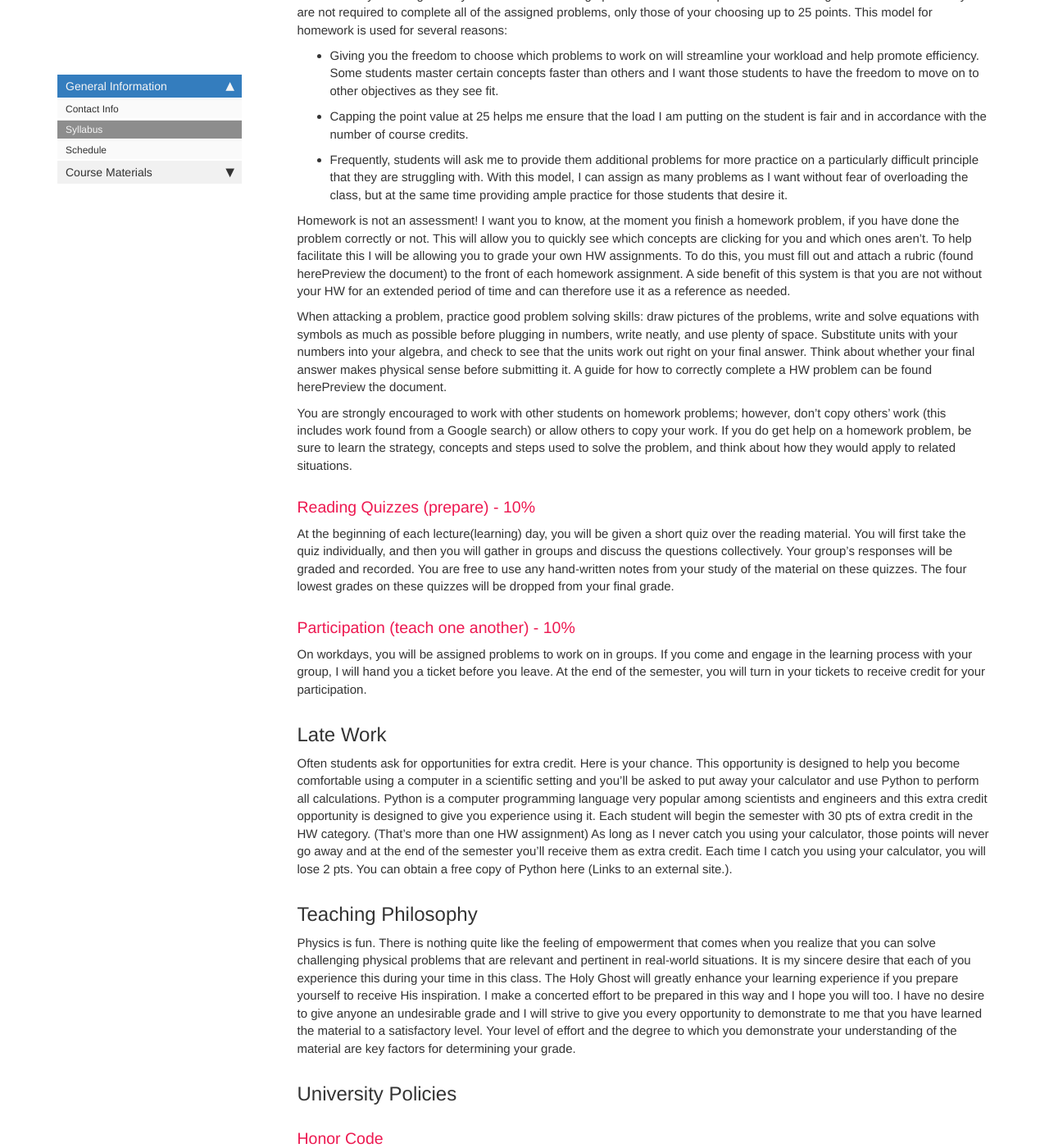
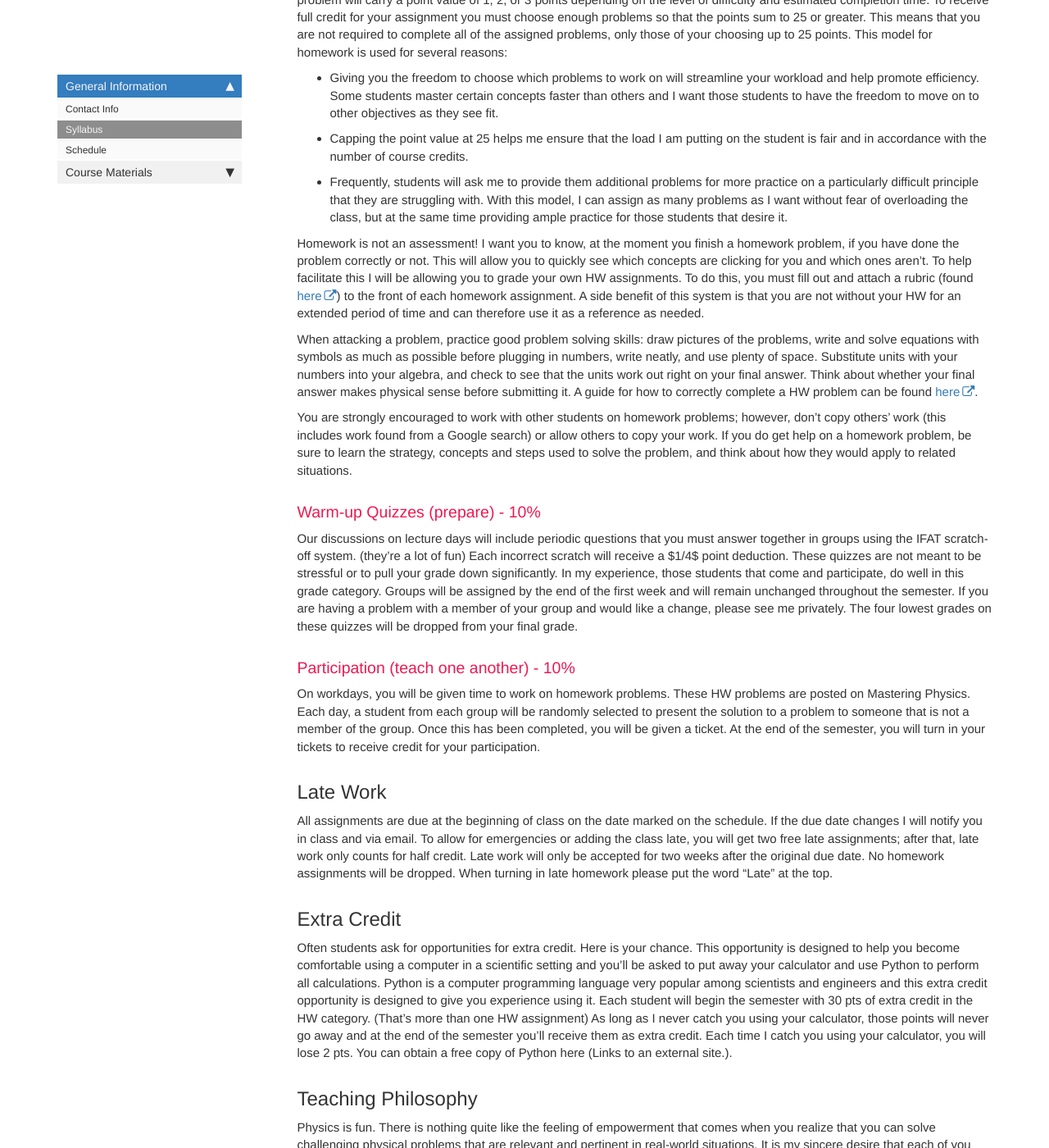
Before and after one commit to lancejnelson/PH323, a Jekyll site: the page built from course_docs/syllabus.md, in a window 1280 px wide and 1400 px high, scrolled down 3049 px. Shown: the whole window at 82% size. Built offline with Jekyll 4.4.1, drawn with Linux system fonts in a browser that asks for light colours; comment, search, counter and statistics services are not loaded; some of the changed text lies outside the part shown.

Commit message:
Added homework rubric and 3dbsnub doc

```diff
--- a/course_docs/syllabus.md
+++ b/course_docs/syllabus.md
@@ -12,7 +12,13 @@ folder: course_docs
 
 ## Course Introduction
 
-This course is the first semester in the Principles of Physics sequence. The course is designed for students majoring in the disciplines of science, engineering, and mathematics. The course will cover the following topics: Newton's Laws, linear and circular motion, forces, conservation of energy, conservation of momentum, and gravity. These areas of study are important in a wide variety of engineering and scientific disciplines.
+This course is the first semester in the Principles of Physics
+sequence. The course is designed for students majoring in the
+disciplines of science, engineering, and mathematics. The course will
+cover the following topics: Newton's Laws, linear and circular motion,
+forces, conservation of energy, conservation of momentum, and
+gravity. These areas of study are important in a wide variety of
+engineering and scientific disciplines.
 
 ## Course Materials
 
@@ -29,7 +35,12 @@ Physics][onlineaccess].
 
 ## Course Outcomes
 
-This course focuses on the following five fundamental areas of Newtonian physics: Newton's laws, conservation of energy, conservation of momentum, rotational motion, and orbital motion. Additionally, there is a strong emphasis on graphical and numerical analysis in the context of introductory Newtonian mechanics. Specifically, after taking this course, you should:
+This course focuses on the following five fundamental areas of
+Newtonian physics: Newton's laws, conservation of energy, conservation
+of momentum, rotational motion, and orbital motion. Additionally,
+there is a strong emphasis on graphical and numerical analysis in the
+context of introductory Newtonian mechanics. Specifically, after
+taking this course, you should:
 
 1. have a strong conceptual understanding of Newtonian mechanics.
 2. have strong problem-solving skills.
@@ -45,7 +56,16 @@ This course focuses on the following five fundamental areas of Newtonian physics
 
 You should have already completed or are currently enrolled in MATH 112 (Calculus).
 
- Note: Of necessity, we will use calculus before it is covered in a concurrent MATH 112 class. While concurrent registration of MATH 112 does satisfy the pre-requisite for this class, my experience strongly indicates that those who have completed MATH 112 before taking this class perform better. If you are taking MATH 112 concurrently, I am not encouraging you to drop this class. Rather, you should prepare yourself to learn some calculus in this class before you encounter it in your math class. I am happy to help in this process and I plan to teach the needed math as it presents itself, but you will need to maintain a positive, I-can-learn-new-things attitude to succeed.
+ Note: Of necessity, we will use calculus before it is covered in a
+ concurrent MATH 112 class. While concurrent registration of MATH 112
+ does satisfy the pre-requisite for this class, my experience strongly
+ indicates that those who have completed MATH 112 before taking this
+ class perform better. If you are taking MATH 112 concurrently, I am
+ not encouraging you to drop this class. Rather, you should prepare
+ yourself to learn some calculus in this class before you encounter it
+ in your math class. I am happy to help in this process and I plan to
+ teach the needed math as it presents itself, but you will need to
+ maintain a positive, I-can-learn-new-things attitude to succeed.
 
 ## Schedule
 
@@ -90,22 +110,25 @@ Your grades will be determined according to the following weights:
 ### Weekly quizzes (assessment) - 50%
 
 Quizzes are given on a weekly basis, and can be accessed via
-iLearn. These quizzes will be made available starting on Tuesday and
-closing Friday evening. Content mastery from the previous week's
-objectives as well as the least-mastered objectives from the preceding
-three weeks will be assessed on these quizzes. You will be allowed two
-attempts for weekly quizzes. You are not at any time to consult _the
-book_, the internet, or any other individual. However, because it is a
-take-home assessment, you do have the freedom to take the quiz over a
-time frame of your choosing. If you complete a portion of the quiz and
-want to step away for a nap or a snack before returning, you are free
-to do so. However, you are responsible to ensure that you do not come
-in contact with any information (people, internet, text, etc.) that
-would change how you would respond to a question.
+iLearn. (see [here][quizzesLink] These quizzes will be made available
+starting on Tuesday and closing Friday evening. Content mastery from
+the previous week's objectives as well as the least-mastered
+objectives from the preceding three weeks will be assessed on these
+quizzes. You will be allowed two attempts for weekly quizzes. You are
+not at any time to consult ___the book___, ___the internet___, or any other
+individual. However, because it is a take-home assessment, you do have
+the freedom to take the quiz over a time frame of your choosing. If
+you complete a portion of the quiz and want to step away for a nap or
+a snack before returning, you are free to do so. However, you are
+responsible to ensure that you do not come in contact with any
+information (people, internet, text, etc.) that would change how you
+would respond to a question.
 
 I reserve the right to require you to take the quiz in the testing
 center so it can be proctored by a third party.
 
+
+[quizzesLink]: https://byui.instructure.com/courses/58656/modules
 #### Receiving partial credit
 
 Often, a minor error in your work will result in an incorrect answer
@@ -141,10 +164,13 @@ finish a homework problem, if you have done the problem correctly or
 not.  This will allow you to quickly see which concepts are clicking
 for you and which ones aren't. To help facilitate this I will be
 allowing you to grade your own HW assignments. To do this, you must
-fill out and attach a rubric (found herePreview the document) to the
+fill out and attach a rubric (found [here][hwRubric]) to the
 front of each homework assignment.  A side benefit of this system is
 that you are not without your HW for an extended period of time and
 can therefore use it as a reference as needed.
+
+[hwRubric]: https://lancejnelson.github.io/PH121/files/homeworkRubric.pdf
+
 
 When attacking a problem, practice good problem solving skills: draw
 pictures of the problems, write and solve equations with symbols as
@@ -153,7 +179,9 @@ plenty of space. Substitute units with your numbers into your algebra,
 and check to see that the units work out right on your final
 answer. Think about whether your final answer makes physical sense
 before submitting it.  A guide for how to correctly complete a HW
-problem can be found herePreview the document.
+problem can be found [here][3DBESNUB].
+
+[3DBESNUB]: https://lancejnelson.github.io/PH121/files/2DBESNUB.pdf
 
 You are strongly encouraged to work with other students on homework
 problems; however, don't copy others' work (this includes work found
@@ -162,24 +190,43 @@ help on a homework problem, be sure to learn the strategy, concepts
 and steps used to solve the problem, and think about how they would
 apply to related situations.
 
-### Reading Quizzes (prepare) - 10%
+### Warm-up Quizzes (prepare) - 10%
 
-At the beginning of each lecture(learning) day, you will be given a
-short quiz over the reading material. You will first take the quiz
-individually, and then you will gather in groups and discuss the
-questions collectively. Your group's responses will be graded and
-recorded. You are free to use any hand-written notes from your study
-of the material on these quizzes. The four lowest grades on these
-quizzes will be dropped from your final grade.
+Our discussions on lecture days will include periodic questions that
+you must answer together in groups using the IFAT scratch-off
+system. (they're a lot of fun) Each incorrect scratch will receive a
+$1/4$ point deduction.  These quizzes are not meant to be stressful or
+to pull your grade down significantly.  In my experience, those
+students that come and participate, do well in this grade category.
+Groups will be assigned by the end of the first week and will remain
+unchanged throughout the semester.  If you are having a problem with a
+member of your group and would like a change, please see me privately.
+The four lowest grades on these quizzes will be dropped from your
+final grade.
 
 ### Participation (teach one another) - 10%
 
-On workdays, you will be assigned problems to work on in groups.  If
-you come and engage in the learning process with your group, I will
-hand you a ticket before you leave.  At the end of the semester, you
-will turn in your tickets to receive credit for your participation.
+On workdays, you will be given time to work on homework problems.
+These HW problems are posted on Mastering Physics.  Each day, a
+student from each group will be randomly selected to present the
+solution to a problem to someone that is not a member of the group.
+Once this has been completed, you will be given a ticket.  At the end
+of the semester, you will turn in your tickets to receive credit for
+your participation.
 
 ## Late Work
+
+All assignments are due at the beginning of class on the date marked
+on the schedule. If the due date changes I will notify you in class
+and via email. To allow for emergencies or adding the class late, you
+will get two free late assignments; after that, late work only counts
+for half credit. Late work will only be accepted for two weeks after
+the original due date. No homework assignments will be dropped. When
+turning in late homework please put the word “Late” at the top.
+
+
+## Extra Credit
+
 
 Often students ask for opportunities for extra credit. Here is your
 chance. This opportunity is designed to help you become comfortable
```
Also changed, not shown: course_docs/schedule.md (+2 -2 lines), 3 other files.
